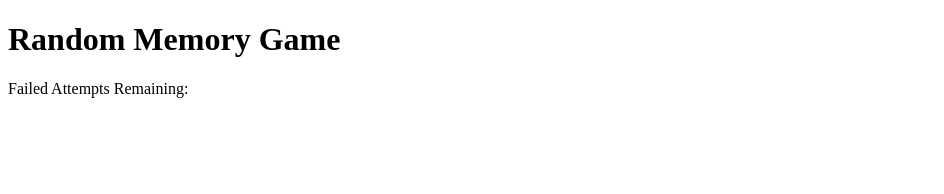
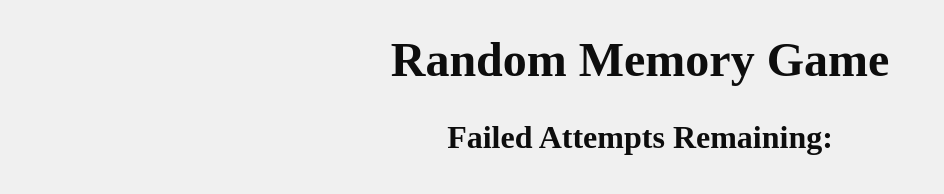
Before and after one commit to jk-austin/matching_game, a plain HTML site: page index.html in a window 1280 px wide. Shown: the whole page, without its empty margins (0-944 px from the left). Drawn offline with Linux system fonts and the light colour scheme.

Commit message:
begin CSS

```diff
--- a/index.html
+++ b/index.html
@@ -6,6 +6,7 @@
     content="width=device-width,
     initial-scale=1.0">
     <title>Memory Game</title>
+    <link rel="stylesheet" href="style.css">
 </head>
 <body>
     <h1>Random Memory Game</h1>
--- /dev/null
+++ b/style.css
@@ -0,0 +1,14 @@
+body {
+    text-align: center;
+    background-color: #f0f0f0;
+    color: rgb(13, 13, 13)
+}
+
+h1 {
+    font-size: 3rem;
+}
+
+p {
+    font-size: 2rem;
+    font-weight: bold;
+}
```
